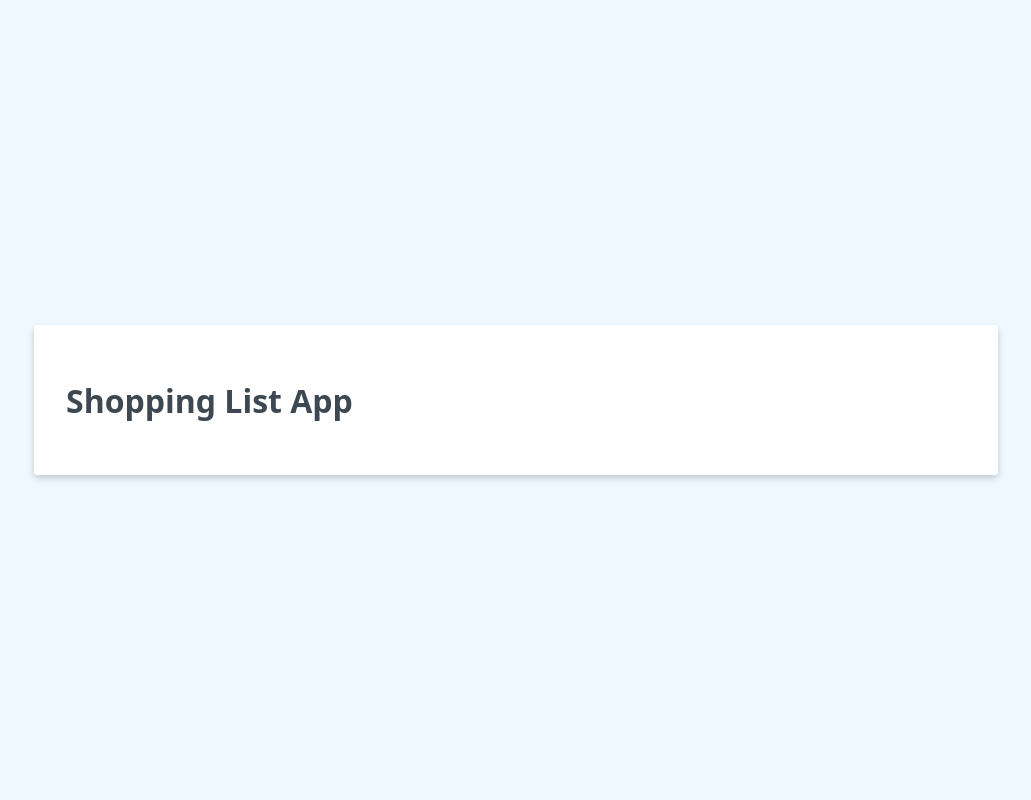
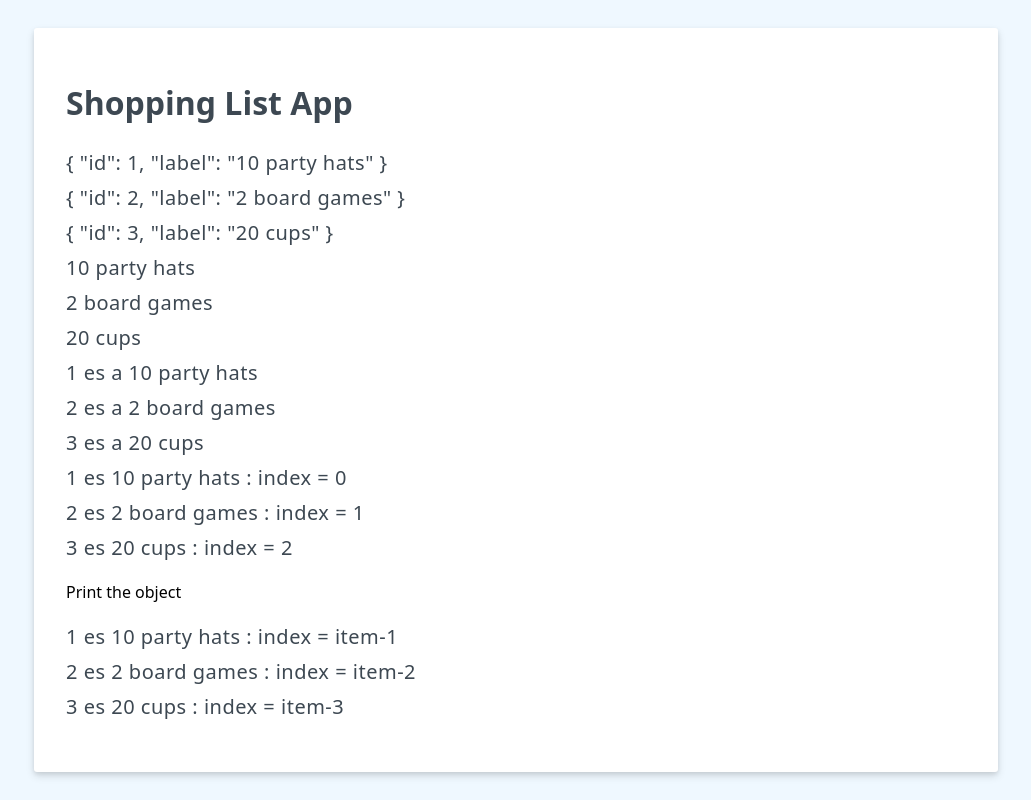
Before and after one commit to cesarcori/vue-project, a Vue app: page / in a window 1280 px wide. Shown: the whole page, without its empty margins (124-1155 px from the left). Built offline with nearby package versions, Linux system fonts and the light colour scheme.

Commit message:
1.3 lista for

```diff
--- a/src/App.vue
+++ b/src/App.vue
@@ -2,8 +2,40 @@
   import { ref } from 'vue'
 
   const header = ref('Shopping List App')
+
+  const items = ref([
+  {id: 1, label: "10 party hats"},
+  {id: 2, label: "2 board games"},
+  {id: 3, label: "20 cups"}
+  ])
+
+  const itemsObjects = ref({
+  'item-1': {id: 1, label: "10 party hats"},
+  'item-2': {id: 2, label: "2 board games"},
+  'item-3': {id: 3, label: "20 cups"}
+  })
 </script>
 
 <template>
   <h1>{{ header }}</h1>
+  <ul>
+    <li v-for="item in items" :key="item.id">
+      {{item}}
+    </li>
+    <li v-for="item in items" :key="item.id">
+      {{item.label}}
+    </li>
+    <li v-for="{id, label} in items" :key="id">
+      {{id}} es a {{ label }}
+    </li>
+    <li v-for="({id, label}, index) in items" :key="id">
+      {{id}} es {{ label }} : index = {{ index }}
+    </li>
+  </ul>
+  Print the object
+  <ul>
+    <li v-for="({id, label}, index) in itemsObjects" :key="id">
+      {{id}} es {{ label }} : index = {{ index }}
+    </li>
+  </ul>
 </template>
```
